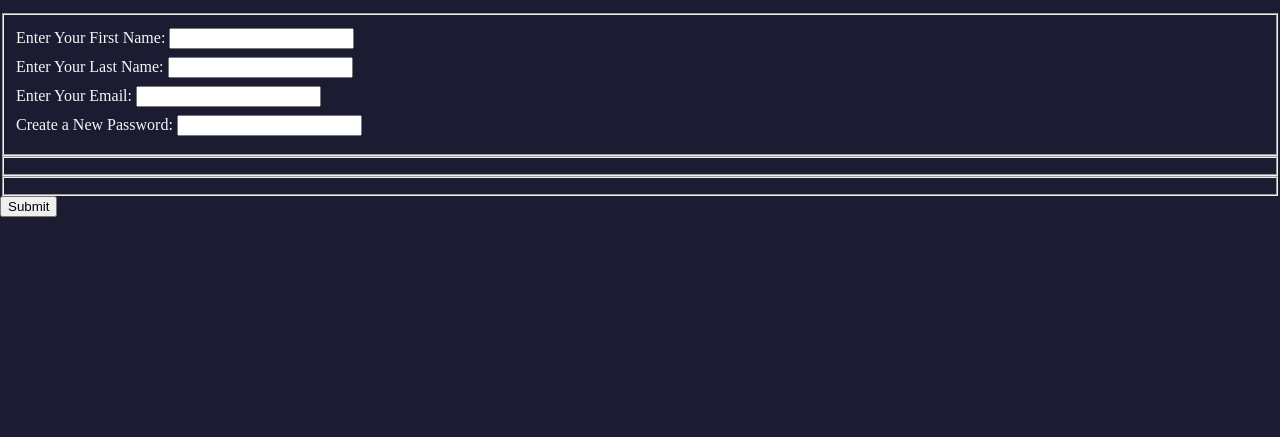
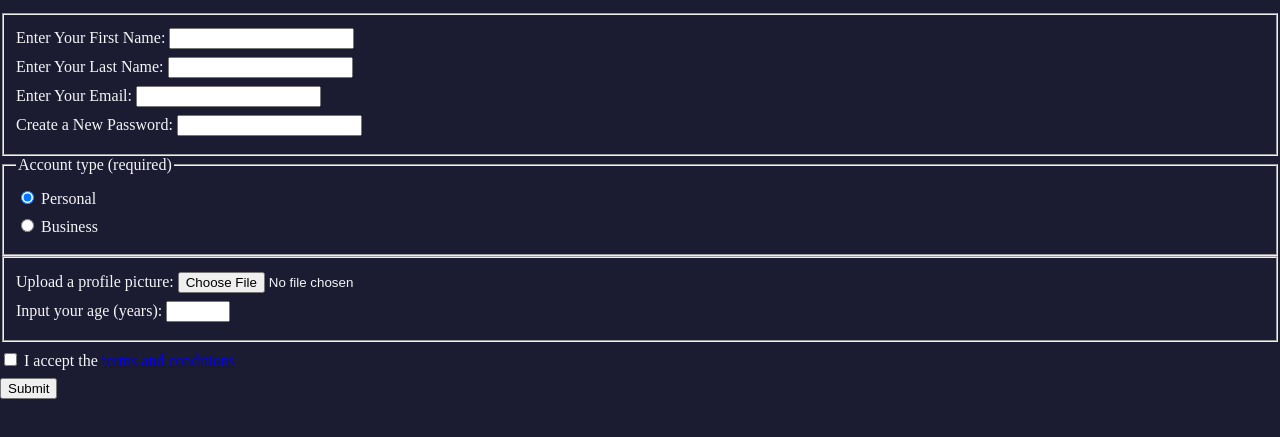
Before and after one commit to aidar2218/layout, a plain HTML site: page registrationForm-fcc/index.html in a window 1280 px wide. Shown: the part 101-538 px from the top of the page. Drawn offline with Linux system fonts and the light colour scheme.

Commit message:
Commit 4.2. FreeCodeCamp "Registration Form" project 20-33 steps

```diff
--- a/registrationForm-fcc/index.html
+++ b/registrationForm-fcc/index.html
@@ -3,7 +3,7 @@
 <head>
    <meta charset="UTF-8">
    <link rel="stylesheet" href="./styles.css">
-   <title>Title</title>
+   <title>Registration Form</title>
 </head>
 <body>
 <h1>Registration Form</h1>
@@ -12,23 +12,56 @@
    <fieldset>
       <label for="first-name">
          Enter Your First Name: <input id="first-name"
-                                       type="text"/>
+                                       type="text"
+                                       required/>
       </label>
       <label for="last-name">
          Enter Your Last Name: <input id="last-name"
-                                      type="text"/>
+                                      type="text"
+                                      required/>
       </label>
       <label for="email">
          Enter Your Email: <input id="email"
-                                  type="email"/>
+                                  type="email"
+                                  required/>
       </label>
       <label for="new-password">
          Create a New Password: <input id="new-password"
-                                       type="password"/>
+                                       type="password"
+                                       pattern="[a-z0-5]{8,}"
+                                       required/>
       </label>
    </fieldset>
-   <fieldset></fieldset>
-   <fieldset></fieldset>
+   <fieldset>
+      <legend>Account type (required)</legend>
+      <label for="personal-account">
+         <input type="radio"
+                name="account-type"
+                id="personal-account"
+                checked/> Personal
+      </label>
+      <label for="business-account">
+         <input type="radio"
+                name="account-type"
+                id="business-account"/> Business
+      </label>
+   </fieldset>
+   <fieldset>
+      <label>
+         Upload a profile picture: <input type="file">
+      </label>
+      <label>
+         Input your age (years): <input type="number"
+                                        min="13"
+                                        max="120">
+      </label>
+   </fieldset>
+   <label for="terms-and-conditions">
+      <input type="checkbox"
+             id="terms-and-conditions"
+             required/>
+      I accept the <a href="https://www.freecodecamp.org/news/terms-of-service/">terms and conditions</a>
+   </label>
    <input type="submit" value="Submit"/>
 </form>
 </body>
```
